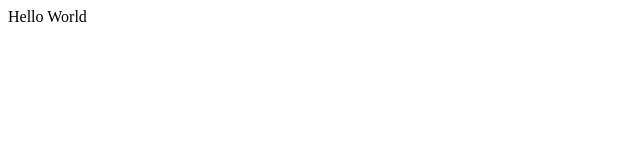
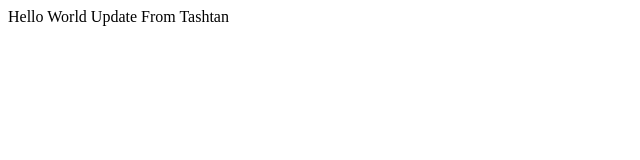
Before and after one commit to maratgaip/github-test, a plain HTML site: page index.html in a window 1280 px wide. Shown: the whole page, without its empty margins (0-640 px from the left). Drawn offline with Linux system fonts and the light colour scheme.

Commit message:
Update from Tashtan

```diff
--- a/index.html
+++ b/index.html
@@ -5,5 +5,7 @@
   </head>
   <body>
 Hello World
+
+Update From Tashtan
   </body>
 </html>
```
